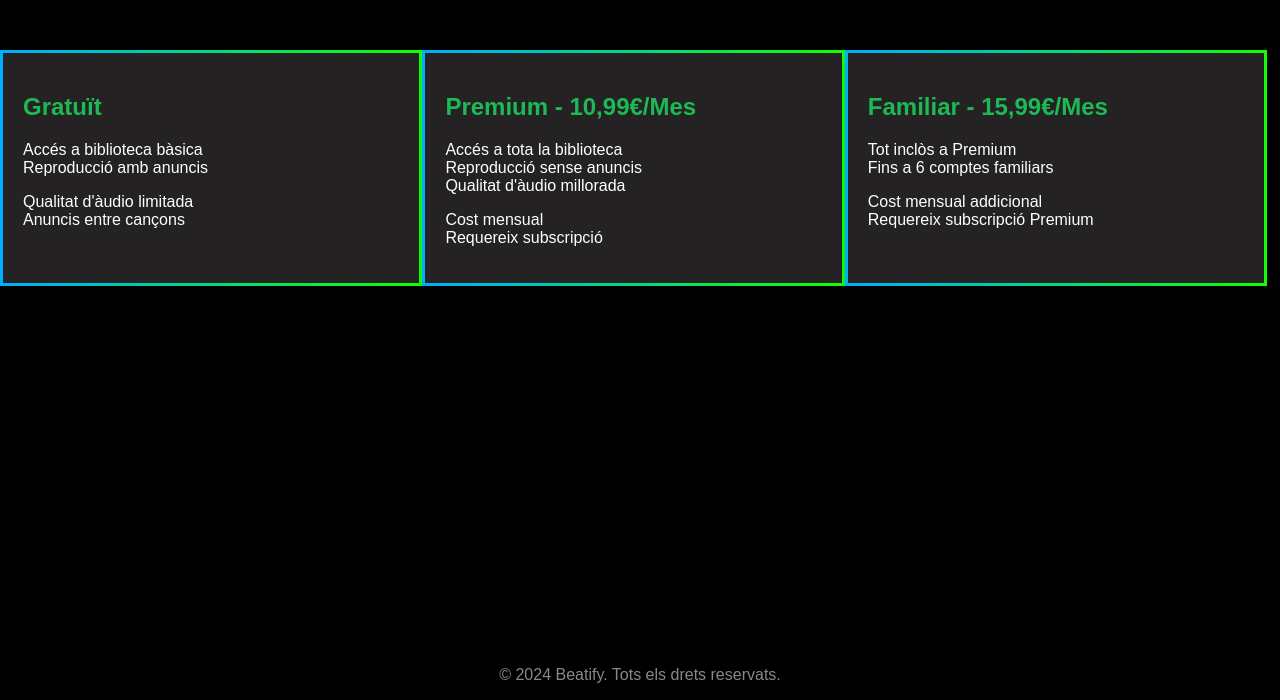
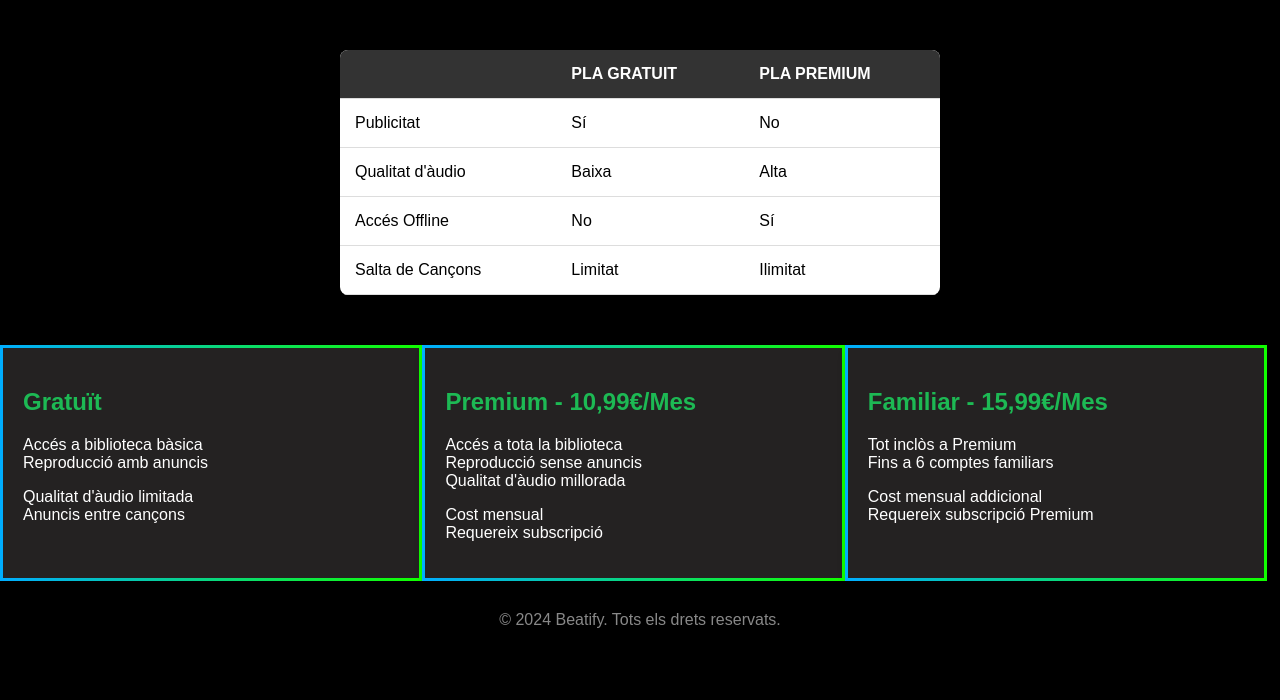
Before and after one commit to Alemusicaria/beatify, a PHP site: page /premium/premium.html in a window 1280 px wide. Shown: the part 100-800 px from the top of the page. Run offline with PHP 8.4, Linux system fonts and the light colour scheme.

Commit message:
tabla comparativa creada en la pagina premium

```diff
--- a/premium/premium.css
+++ b/premium/premium.css
@@ -11,6 +11,38 @@ header {
     padding: 10px;
     color: white;
 }
+.comparison-table {
+    max-width: 600px;
+    margin: 50px auto;
+    background-color: #fff;
+    border-radius: 8px;
+    box-shadow: 0 0 10px rgba(0, 0, 0, 0.1);
+    overflow: hidden;
+  }
+
+  table {
+    width: 100%;
+    border-collapse: collapse;
+  }
+
+  thead {
+    background-color: #333;
+    color: #fff;
+  }
+
+  th, td {
+    padding: 15px;
+    text-align: left;
+    border-bottom: 1px solid #ddd;
+  }
+
+  th {
+    text-transform: uppercase;
+  }
+
+  tbody tr:hover {
+    background-color: #f5f5f5;
+  }
 
 section {
     display: flex;
@@ -52,9 +84,8 @@ ul {
 }
 
 footer {
-    position: fixed;
+    margin-top: 30px;
     text-align: center;
     width: 100%;
     color: #888;
-    bottom: 0;
 }
--- a/premium/premium.html
+++ b/premium/premium.html
@@ -10,6 +10,40 @@
     <header>
         <h1>Plans de Pagament - Beatify</h1>
     </header>
+    <div class="comparison-table">
+        <table>
+          <thead>
+            <tr>
+              <th></th>
+              <th>Pla Gratuit</th>
+              <th>Pla Premium</th>
+            </tr>
+          </thead>
+          <tbody>
+            <tr>
+              <td>Publicitat</td>
+              <td>Sí</td>
+              <td>No</td>
+            </tr>
+            <tr>
+              <td>Qualitat d'àudio</td>
+              <td>Baixa</td>
+              <td>Alta</td>
+            </tr>
+            <tr>
+              <td>Accés Offline</td>
+              <td>No</td>
+              <td>Sí</td>
+            </tr>
+            <tr>
+              <td>Salta de Cançons</td>
+              <td>Limitat</td>
+              <td>Ilimitat</td>
+            </tr>
+          </tbody>
+        </table>
+      </div>
+
 
     <section>
         <div class="plan">
```
